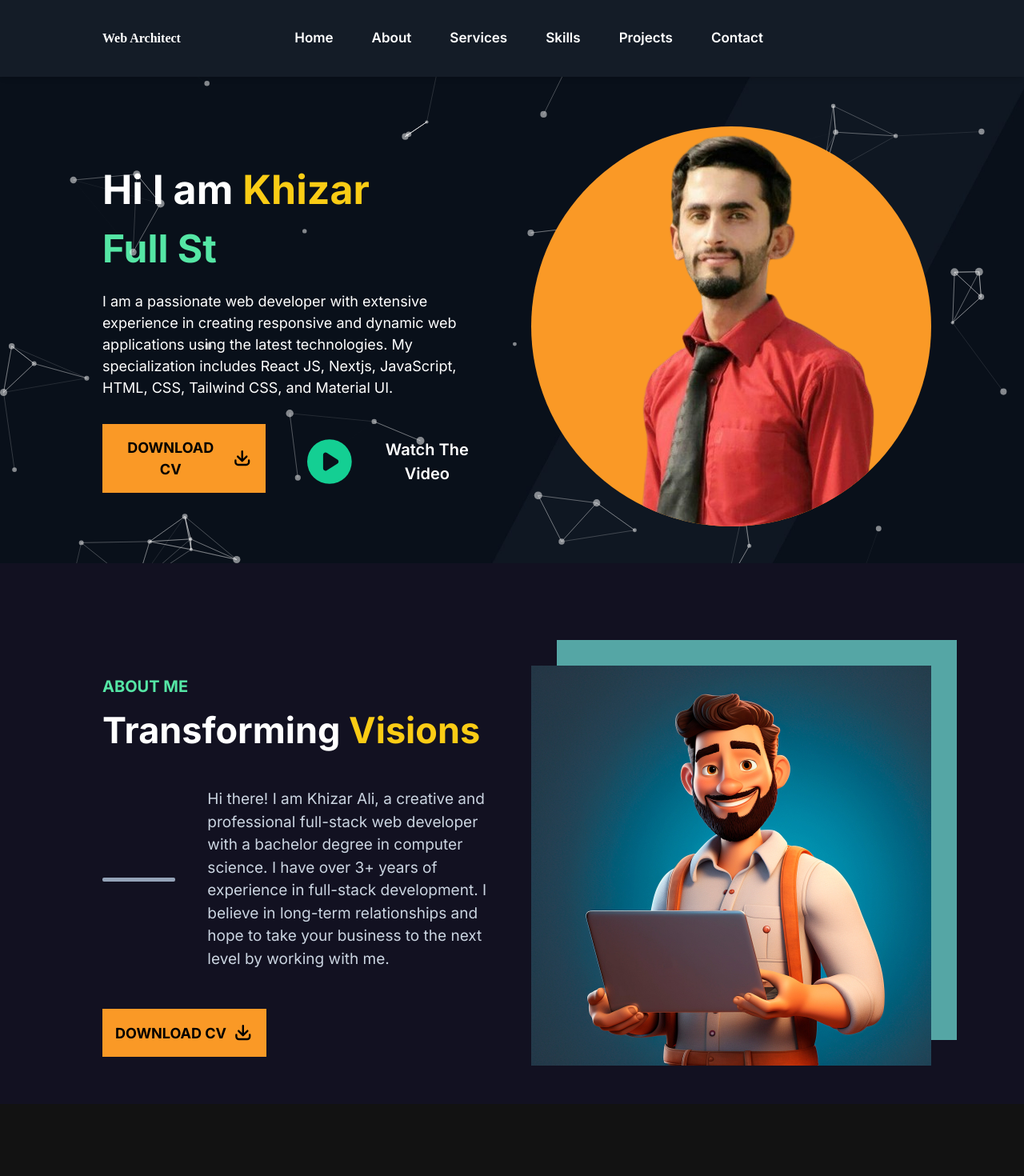
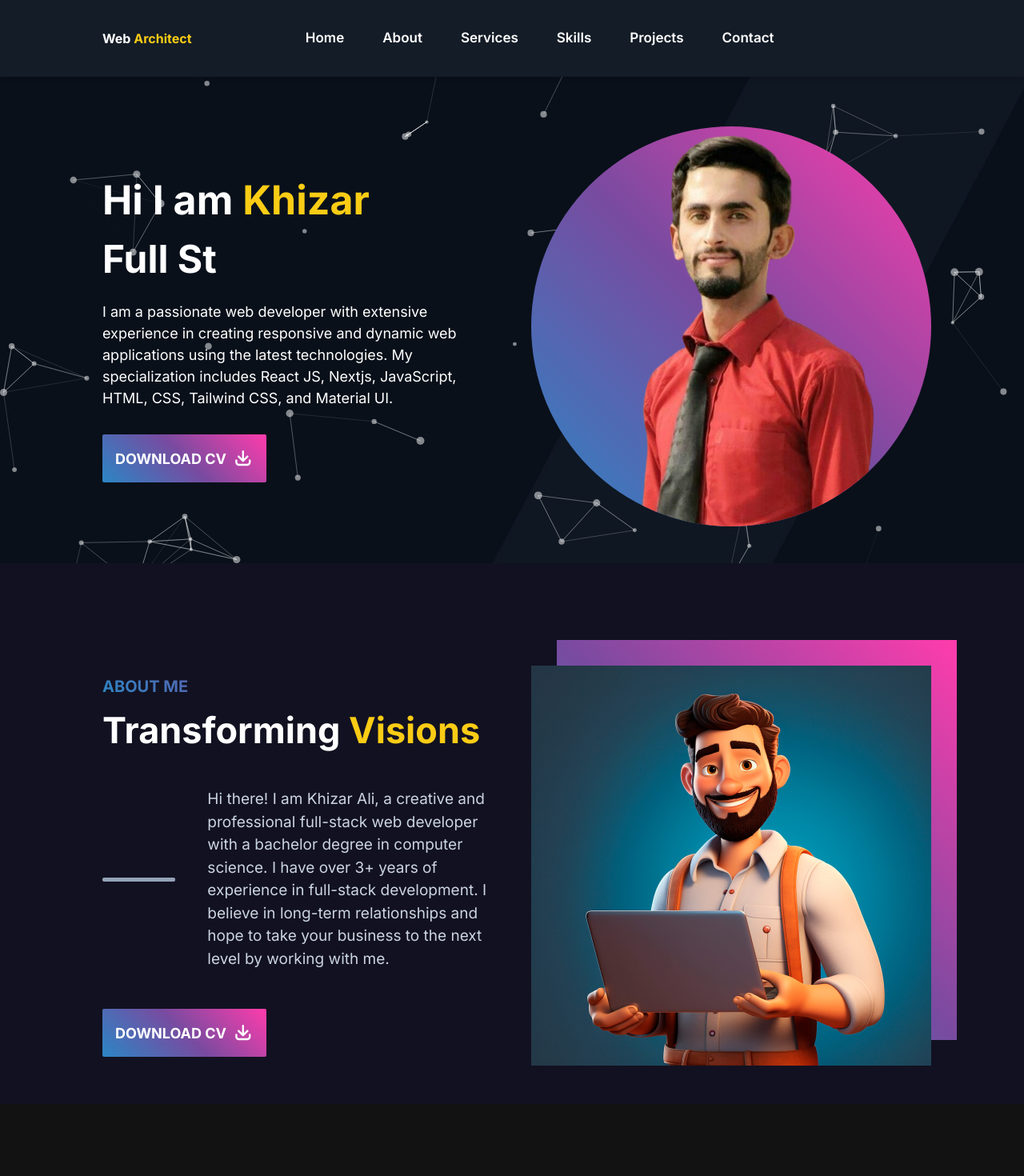
Before and after one commit to khizarali646/my-portfolio, a Next.js app: page / in a window 1280 px wide. Shown: the top 1470 px of the page at 80% size. Built offline with nearby package versions, Linux system fonts and the light colour scheme.

Commit message:
added gradient color

```diff
--- a/app/globals.css
+++ b/app/globals.css
@@ -16,8 +16,13 @@
   }
 }
 
-body {
-
+.my-gradient {
+  background-image: linear-gradient(225deg, #ff3cac 0%, #784ba0 50%, #2b86c5 100%);
+}
+.text-gradient{
+  background: linear-gradient(225deg, #ff3cac 0%, #784ba0 50%, #2b86c5 100%);
+  background-clip: text;
+  -webkit-text-fill-color: transparent;
 }
 
 @layer components {
@@ -34,7 +39,9 @@ body {
     .heading{
         @apply text-center text-white text-[28px] sm:text-[33px] md:text-[45px] font-bold uppercase
 
+
     }
+
 }
 @layer components {
     body {
--- a/components/about/About.tsx
+++ b/components/about/About.tsx
@@ -7,7 +7,7 @@ const About = () => {
         <div className="bg-[#121121] pb-[3rem] pt-[4rem] md:pt-[8rem] ">
             <div className="grid grid-col-1 md:grid-cols-2  w-[80%] mx-auto gap-[3rem] items-center">
                 <div>
-                    <h1 className="text-[20px] font-bold uppercase text-[#55e6a5] mb-[1rem]">About me</h1>
+                    <h1 className="text-[20px] font-bold uppercase text-gradient mb-[1rem]">About me</h1>
                     <h2 className="text-[25px] md:text-[35px] lg:text-[45px] md:leading-[3rem] leading-[2rem] capitalize mb-[3rem] font-bold text-white">
                         Transforming <span className="text-yellow-400"> Visions</span>
                     </h2>
@@ -16,16 +16,18 @@ const About = () => {
                         <p className="text-[19px] text-slate-300 w-[80%]">Hi there! I am Khizar Ali, a creative and professional full-stack web developer with a bachelor degree in computer science. I have over 3+ years of experience in full-stack development. I believe in long-term relationships and hope to take your business to the next level by working with me.</p>
                     </div>
                     <button
-                        className="px-4 hover:bg-yellow-4 transition-all duration-200 py-[1rem] text-[18px] font-bold uppercase bg-[#fa9926] text-black flex items-center space-x-2 ">
-                        <p>Download Cv</p>
-                        <ArrowDownTrayIcon className="w-[1.6rem] h-[1.7rem] text-black"/>
+                        className="px-4 hover:bg-yellow-4 transition-all duration-200 py-[1rem] text-[18px] font-bold uppercase rounded-sm my-gradient text-black flex items-center space-x-2 ">
+                        <p className='text-white'>Download Cv</p>
+                        <ArrowDownTrayIcon className="w-[1.6rem] h-[1.7rem] text-white"/>
                     </button>
+
+
                 </div>
                 <div>
                     <div className="w-[350px] h-[350px] md:w-[500px] mx-auto md:mx-0 mt-[2rem] lg:mt-0 lg:h-[500px]  relative">
                         <Image src="/images/about.jpg" alt="" layout="fill" objectFit="contain" className="relative z-[11]
                     md:w-[100%] md:h-[100%] object-contain"/>
-                      <div className="sm:hidden md:block md:absolute md:w-[500px] md:h-[500px] md:z-[10] md:bg-[#55a6a5] md:top-[-2rem] md:right-[-2rem]">
+                      <div className="sm:hidden md:block md:absolute md:w-[500px] md:h-[500px] md:z-[10] my-gradient md:top-[-2rem] md:right-[-2rem]">
                     </div>
                     </div>
 
--- a/components/hero/Hero.tsx
+++ b/components/hero/Hero.tsx
@@ -17,20 +17,20 @@ export const Hero = () => {
             </p>
             <div className="mt-[2rem] flex-col md:space-x-6 sm:space-y-2 sm:flex sm:flex-row sm:space-x-0 sm:gap-6 ">
                 <button
-                    className="px-4 hover:bg-yellow-4 transition-all duration-200 py-[1rem] text-[18px] font-bold uppercase bg-[#fa9926] text-black flex items-center space-x-2 ">
-                    <p>Download Cv</p>
-                    <ArrowDownTrayIcon className="w-[1.6rem] h-[1.7rem] text-black"/>
+                    className="px-4 hover:bg-yellow-4 rounded-sm transition-all duration-200 py-[1rem] text-[18px] font-bold uppercase my-gradient text-black flex items-center space-x-2 ">
+                    <p className='text-white '>Download Cv</p>
+                    <ArrowDownTrayIcon className="w-[1.6rem] h-[1.7rem] text-white"/>
                 </button>
-                <button
+                {/* <button
                     className="flex items-center space-x-2 sm:space-x-2 ml-0 mt-[1rem]">
-                    <PlayCircleIcon className="w-[4rem] h-[4rem] hover:text-yellow-400 transition-all duration-400 text-[#14CF93]"/>
+                    <PlayCircleIcon className="w-[4rem] h-[4rem] hover:text-yellow-400 transition-all duration-400 text-yellow-400"/>
                     <p className="text-[20px] font-semibold text-white">Watch The Video</p>
-                </button>
+                </button> */}
 
 
             </div>
         </div>
-          <div className='w-[500px] hidden bg-[#fa9926]  relative md:flex items-center rounded-full h-[500px]'>
+          <div className='my-gradient  w-[500px] hidden bg-[linear-gradient(225deg, #ff3cac 0%, #784ba0 50%, #2b86c5 100%)]  relative md:flex items-center rounded-full h-[500px]'>
               <Image src="/images/khizar-bg.png" alt='Khizar' layout='fill' className='rounded-full object-cover'/>
           </div>
       </div>
--- a/components/hero/TextEffect.tsx
+++ b/components/hero/TextEffect.tsx
@@ -13,7 +13,7 @@ export const TextEffect = () => {
         1000,
       ]}
       speed={50}
-className="text-[1.8rem] md:text-[3rem] text-[#55e6a5] font-bold"
+className="text-[1.8rem] md:text-[3rem] text-white font-bold"
       repeat={Infinity}
     />
   );
--- a/components/navbar/Navbar.tsx
+++ b/components/navbar/Navbar.tsx
@@ -15,7 +15,7 @@ const check = ()=>{
     <div className='w-[100%] fixed z-[1000] h-[12vh] bg-[#141c27] shadow-md'>
         <div className='flex w-[80%]  mx-auto items-center h-[100%]'>
           <div>
-          <h1 className='text-white font-bold font-primary'>Web <span>Architect</span></h1>
+          <h1 className='text-white font-bold font-[22px]'>Web <span className='text-yellow-400'>Architect</span></h1>
           </div>
             <div className='flex justify-center w-[85%] gap-[3rem]'>
             <div className='nav-links'>Home</div>
--- a/components/skills/SkillItems.tsx
+++ b/components/skills/SkillItems.tsx
@@ -7,9 +7,11 @@ interface  Props {
 const SkillItems = ({ title, year , description}: Props) => {
     return (
         <div className="mt-[2rem] md:mt-0 mb-[4rem] md:mb-[8rem]">
-            <span className="px-[2rem] text-[#55e6a5] py-[0.9rem] font-bold text-[18px] border-[2px] border-[#55e6a5]">
-                {year}
-            </span>
+                     <button className="bg-gradient-to-r from-blue-500 to-purple-500 text-white font-semibold rounded p-1">
+  <span className="flex w-full bg-gray-900 px-[2rem] text-white py-[0.9rem] font-bold text-[18px]">
+  {year}
+     </span>
+</button>
             <h1 className="mt-[2rem]  uppercase font-semibold mb-[1rem] text-[20px] sm:text-[25px] md:text-[30px] text-white">
                 {title}
             </h1>
--- a/components/skills/SkillsLanguages.tsx
+++ b/components/skills/SkillsLanguages.tsx
@@ -18,19 +18,19 @@ const SkillsLanguages = ({level1, level2, level3, skills1, skills2, skills3}: Pr
                 <h1 className="p-5 w-[100%] uppercase bg-gray-800 rounded-sm text-white text-[20px] font-bold">
                     {skills1}
                 </h1>
-                <span className={`${level1} bottom-0 h-[6px] absolute bg-[#55e6a5]`}></span>
+                <span className={`${level1} bottom-0 h-[6px] absolute my-gradient`}></span>
             </div>
             <div className="relative mb-[3rem]">
                 <h1 className="p-5 w-[100%] uppercase bg-gray-800 rounded-sm text-white text-[20px] font-bold">
                     {skills2}
                 </h1>
-                <span className={`${level2} bottom-0 h-[6px] absolute bg-[#55e6a5]`}></span>
+                <span className={`${level2} bottom-0 h-[6px] absolute my-gradient`}></span>
             </div>
             <div className="relative mb-[3rem]">
                 <h1 className="p-5 w-[100%] uppercase bg-gray-800 rounded-sm text-white text-[20px] font-bold">
                     {skills3}
                 </h1>
-                <span className={`${level3} bottom-0 h-[6px] absolute bg-[#55e6a5]`}></span>
+                <span className={`${level3} bottom-0 h-[6px] absolute my-gradient`}></span>
             </div>
         </div>
     );
--- a/components/testimonial/Testimonial.tsx
+++ b/components/testimonial/Testimonial.tsx
@@ -5,7 +5,7 @@ const Testimonial = () => {
     return (
         <div className="bg-[#02050a] pt-[4rem] md:pt-[8rem] pb-[1rem]">
             <h1 className="heading">
-                Client <span>Review</span>
+                Client <span className='text-yellow-400'>Review</span>
             </h1>
             <div className="pt-[5rem] pb-[4rem] w-[80%] mx-auto">
                 <TestimonialSlider/>
```
Also changed, not shown: components/footer/Footer.tsx (+6 -6 lines).
